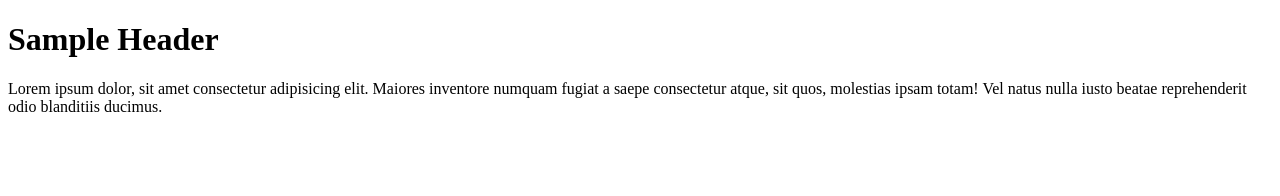
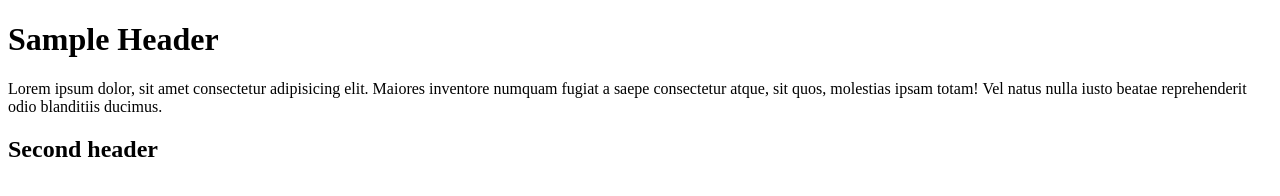
Before and after one commit to Khodexx/Web, a plain HTML site: page index.html in a window 1280 px wide. Drawn offline with Linux system fonts and the light colour scheme.

Commit message:
Added another header :)

```diff
--- a/index.html
+++ b/index.html
@@ -8,5 +8,6 @@
     <p>Lorem ipsum dolor, sit amet consectetur adipisicing elit. Maiores inventore numquam fugiat a
         saepe consectetur atque, sit quos, molestias ipsam totam! Vel natus nulla iusto beatae reprehenderit
         odio blanditiis ducimus.</p>
+    <h2> Second header </h2>
 </body>
 </html>
```
